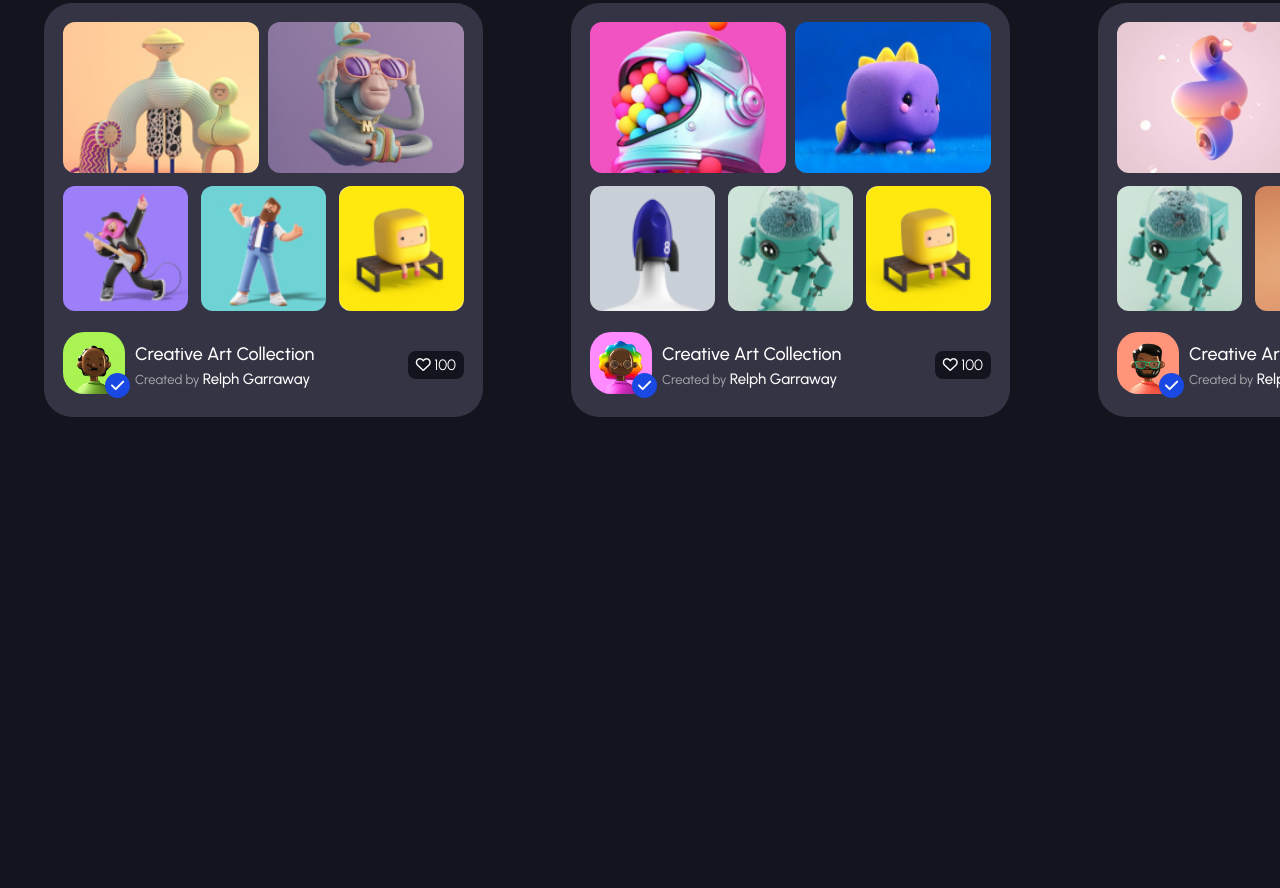
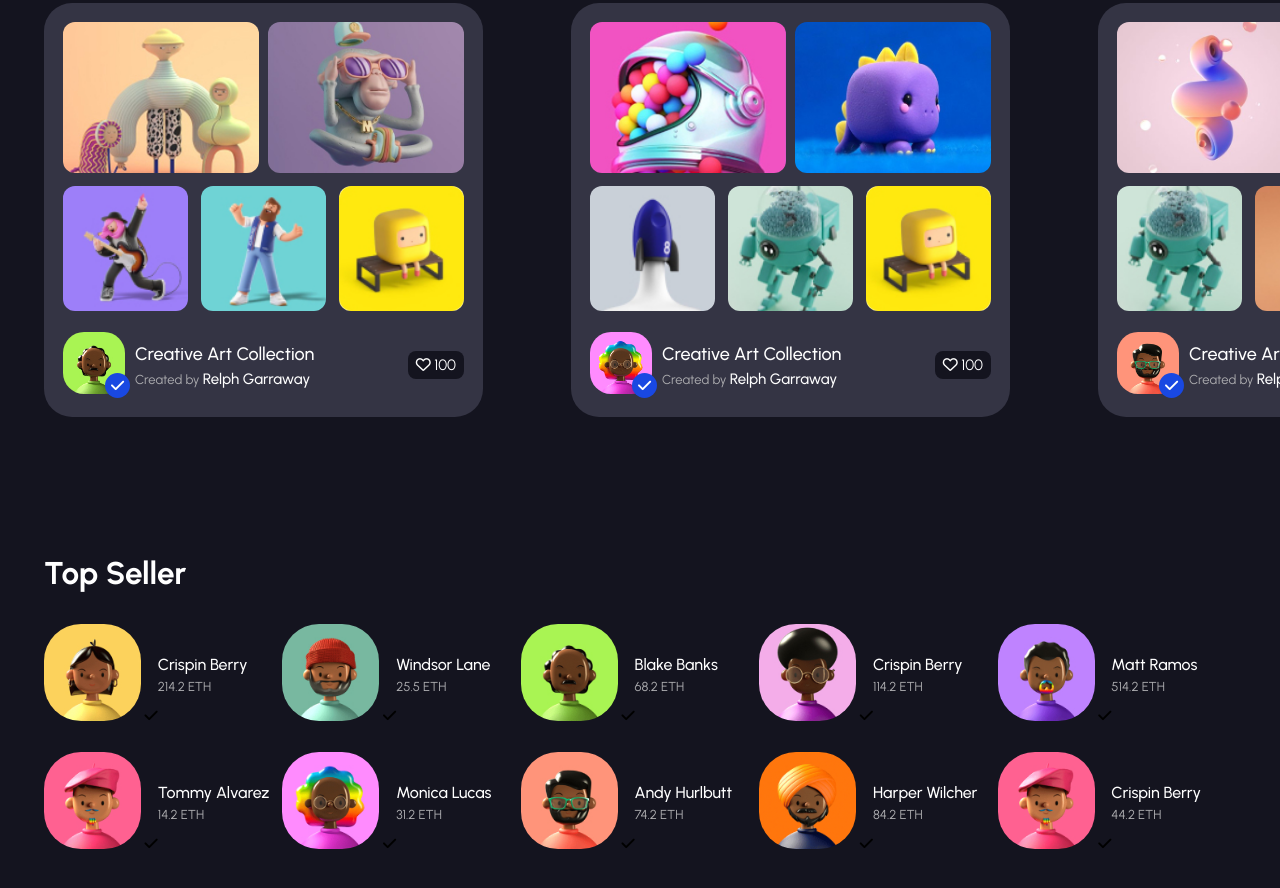
Before and after one commit to rezaestahban/Axies-NFT-Market-Place, a plain HTML site: page Axies NFT Market Place/html/index.html in a window 1280 px wide. Shown: the part 1831-2719 px from the top of the page. Before the commit the page ends 2331 px from the top, so only its background shows below. Drawn offline with Linux system fonts and the light colour scheme.

Commit message:
add top seller section

```diff
--- a/Axies NFT Market Place/css/popular.css
+++ b/Axies NFT Market Place/css/popular.css
@@ -1,7 +1,6 @@
-/* .popular {
-  display: flex;
-  flex-direction: column;
-} */
+#popular {
+  margin-right: 4.4rem;
+}
 
 .popular__title {
   display: flex;
--- /dev/null
+++ b/Axies NFT Market Place/css/topseller.css
@@ -0,0 +1,58 @@
+#topseller {
+  margin-left: 4.4rem;
+  margin-right: 4.4rem;
+}
+
+.topseller__title {
+  display: flex;
+  justify-content: space-between;
+  align-items: center;
+  margin-top: 5.4rem;
+  margin-bottom: 3.2rem;
+  color: white;
+  font-size: 2.1rem;
+  font-weight: 700;
+}
+.topseller__top {
+  display: flex;
+  justify-content: space-between;
+  align-items: center;
+  margin-bottom: 2.7rem;
+}
+
+.topseller__item {
+  display: flex;
+  flex-direction: row;
+  flex-wrap: wrap;
+  align-items: center;
+  width: 100%;
+}
+
+.topseller__bottom {
+  display: flex;
+  justify-content: space-between;
+  align-items: center;
+  margin-bottom: 6.7rem;
+}
+
+.topseller__avatar img {
+  width: 9.7rem;
+  border-radius: 37px;
+}
+
+.topseller__avatar img:hover {
+  cursor: pointer;
+}
+
+.topseller__text a {
+  font-size: 1.6rem;
+  font-weight: 500;
+  color: white;
+}
+
+.topseller__text p {
+  font-size: 1.3rem;
+  font-weight: 400;
+  color: #adadb0;
+  margin-top: 0.5rem;
+}
--- a/Axies NFT Market Place/html/index.html
+++ b/Axies NFT Market Place/html/index.html
@@ -18,6 +18,8 @@
     <link rel="stylesheet" href="../css/ourprocess.css">
     <link rel="stylesheet" href="../css/liveactions.css">
     <link rel="stylesheet" href="../css/popular.css">
+    <link rel="stylesheet" href="../css/topseller.css">
+
 
 </head>
 <body>
@@ -527,6 +529,123 @@
           </div>
         </section>
 
+        <section id="topseller">
+          <div class="topseller__title">
+            <h2>Top Seller</h2>
+          </div>
+
+          <div class="topseller__top">
+            <div class="topseller__item">
+              <div class="topseller__avatar">
+                <img src="../img/04_Top Seller/avt-1.jpg" alt="avatar">
+                <i class="fa-solid fa-check"></i>
+              </div>
+              <div class="topseller__text">
+                <a href="#">Crispin Berry</a>
+                <p>214.2 ETH</p>
+              </div>
+            </div>
+            <div class="topseller__item">
+              <div class="topseller__avatar">
+                <img src="../img/04_Top Seller/avt-2.jpg" alt="avatar">
+                <i class="fa-solid fa-check"></i>
+              </div>
+              <div class="topseller__text">
+                <a href="#">Windsor Lane</a>
+                <p>25.5 ETH</p>
+              </div>
+            </div>
+            <div class= "topseller__item">
+              <div class="topseller__avatar">
+                <img src="../img/04_Top Seller/avt-3.jpg" alt="avatar">
+                <i class="fa-solid fa-check"></i>
+              </div>
+              <div class="topseller__text">
+                <a href="#">Blake Banks</a>
+                <p>68.2 ETH</p>
+              </div>
+            </div>
+            <div class="topseller__item">
+              <div class="topseller__avatar">
+                <img src="../img/04_Top Seller/avt-4.jpg" alt="avatar">
+                <i class="fa-solid fa-check"></i>
+              </div>
+              <div class="topseller__text">
+                <a href="#">Crispin Berry</a>
+                <p>114.2 ETH</p>
+              </div>
+            </div>
+            <div class="topseller__item">
+              <div class="topseller__avatar">
+                <img src="../img/04_Top Seller/avt-5.jpg" alt="avatar">
+                <i class="fa-solid fa-check"></i>
+              </div>
+              <div class="topseller__text">
+                <a href="#">Matt Ramos</a>
+                <p>514.2 ETH</p>
+              </div>
+            </div>
+          </div>
+
+          <div class="topseller__bottom">
+            <div class="topseller__item">
+              <div class="topseller__avatar">
+                <img src="../img/04_Top Seller/avt-6.jpg" alt="avatar">
+                <i class="fa-solid fa-check"></i>
+              </div>
+              <div class="topseller__text">
+                <a href="#">Tommy Alvarez</a>
+                <p>14.2 ETH</p>
+              </div>
+            </div>
+
+            <div class="topseller__item">
+              <div class="topseller__avatar">
+                <img src="../img/04_Top Seller/avt-7.jpg" alt="avatar">
+                <i class="fa-solid fa-check"></i>
+              </div>
+              <div class="topseller__text">
+                <a href="#">Monica Lucas</a>
+                <p>31.2 ETH</p>
+              </div>
+            </div>
+
+            <div class="topseller__item">
+              <div class="topseller__avatar">
+                <img src="../img/04_Top Seller/avt-8.jpg" alt="avatar">
+                <i class="fa-solid fa-check"></i>
+              </div>
+              <div class="topseller__text">
+                <a href="#">Andy Hurlbutt</a>
+                <p>74.2 ETH</p>
+              </div>
+            </div>
+
+            <div class="topseller__item">
+              <div class="topseller__avatar">
+                <img src="../img/04_Top Seller/avt-9.jpg" alt="avatar">
+                <i class="fa-solid fa-check"></i>
+              </div>
+              <div class="topseller__text">
+                <a href="#">Harper Wilcher</a>
+                <p>84.2 ETH</p>
+              </div>
+            </div>
+
+            <div class="topseller__item">
+              <div class="topseller__avatar">
+                <img src="../img/04_Top Seller/avt-6.jpg" alt="avatar">
+                <i class="fa-solid fa-check"></i>
+              </div>
+              <div class="topseller__text">
+                <a href="#">Crispin Berry</a>
+                <p>44.2 ETH</p>
+              </div>
+            </div>
+          </div>
+
+        </section>
+
     </main>
 
     <footer>
```
Also changed, not shown: 1 other file.
